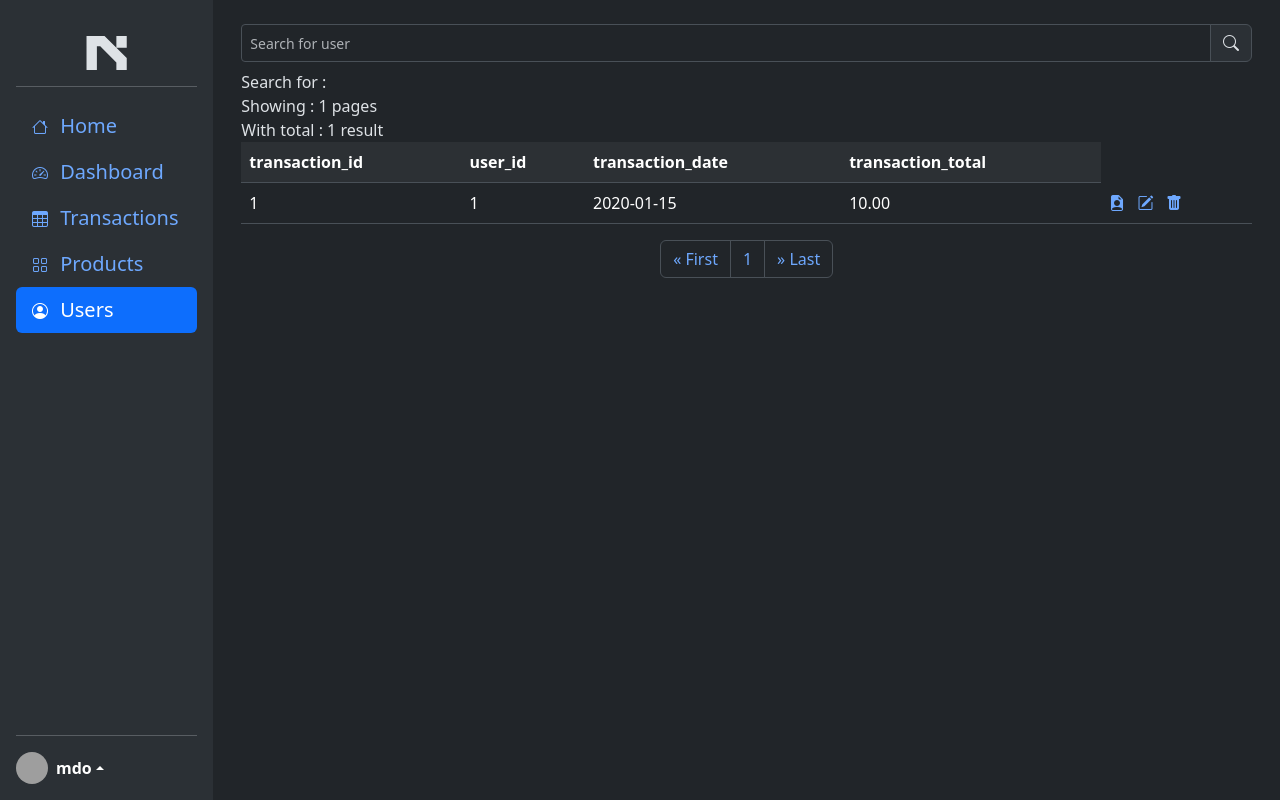
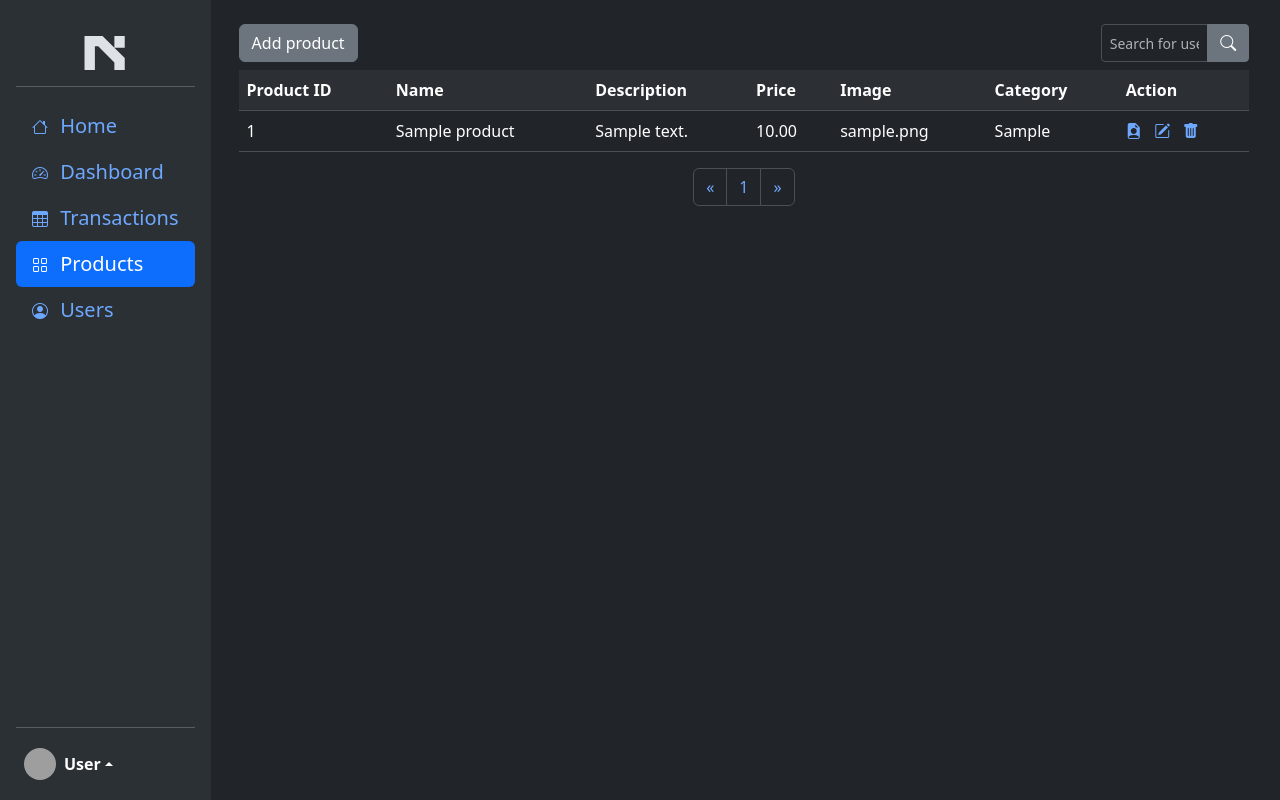
Before and after one commit to wickidie/web-kb2-main, a PHP site: page /transactions.php in a window 1280 px wide. Run offline with PHP 8.4, Linux system fonts and the light colour scheme; the visitor is signed in with stand-in values (Sample User, id 1); tables that the repository leaves empty hold one stand-in row (values such as "Sample post"); grey boxes are pictures that could not be loaded.

Commit message:
prd trans details

```diff
--- a/php/transaction-details.php
+++ b/php/transaction-details.php
@@ -183,11 +183,11 @@
                                         echo "<td>" . $row['quantity'] . "</td>";
                                         echo "<td>" . $row['product_price'] . "</td>";
                                         echo "<td>
-                                        <a href='users-detail.php?username=" . $row["username"] . "'>
+                                        <a href='users-detail.php?username=" . $row["transaction_detail_id"] . "'>
                                         <i class='bi bi-file-earmark-person-fill'></i></a> &nbsp;
-                                        <a href='edit-form.php?username=" . $row["username"] . "'>
+                                        <a href='edit-form.php?username=" . $row["transaction_detail_id"] . "'>
                                         <i class='bi bi-pencil-square'></i></a> &nbsp;
-                                        <a href='users-delete.php?username=" . $row['username'] . "'>
+                                        <a href='users-delete.php?username=" . $row['transaction_detail_id'] . "'>
                                         <i class='bi bi-trash-fill'></i></a></td>";
                                         echo "<tr>";
                                     }
--- a/php/transactions.php
+++ b/php/transactions.php
@@ -27,8 +27,7 @@
 <body>
     <div class="container-fluid">
         <div class="row flex-nowrap">
-            <div
-                class="d-flex flex-column bg-body-tertiary col-auto col-md-4 col-lg-3 col-xl-2 min-vh-100 justify-content-center p-3">
+            <div class="d-flex flex-column bg-body-tertiary col-auto min-vh-100 justify-content-center p-3">
                 <div class="pt-3 mb-auto">
                     <div class="d-flex text-decoration-none justify-content-center align-items-center">
                         <span class="fs-4 d-sm-inline">
@@ -44,7 +43,7 @@
                     <ul
                         class="nav nav-pills flex-column justify-content-center align-items-sm-stretch align-items-center">
                         <li class="nav-item py-2 py-sm-0">
-                            <a href="#" class="nav-link">
+                            <a href="home.php" class="nav-link">
                                 <i class="bi bi-house"></i>
                                 <span class="d-none fs-5 ms-2 d-sm-inline">
                                     Home
@@ -68,7 +67,7 @@
                             </a>
                         </li>
                         <li class="nav-item py-2 py-sm-0">
-                            <a href="products.php" class="nav-link">
+                            <a href="products.php" class="nav-link active" aria-current="page">
                                 <i class="bi bi-grid"></i>
                                 <span class="d-none fs-5 ms-2 d-sm-inline">
                                     Products
@@ -76,7 +75,7 @@
                             </a>
                         </li>
                         <li class="nav-item py-2 py-sm-0">
-                            <a href="#" class="nav-link active" aria-current="page">
+                            <a href="users.php" class="nav-link">
                                 <i class="bi bi-person-circle"></i>
                                 <span class="d-none fs-5 ms-2 d-sm-inline">
                                     Users
@@ -86,12 +85,14 @@
                     </ul>
                 </div>
                 <hr>
+                <div class="px-xl-2 p-1">
                     <div class="dropup">
                         <a href="#"
                             class="d-flex align-items-center link-body-emphasis text-decoration-none dropdown-toggle"
                             data-bs-toggle="dropdown" aria-expanded="false">
-                        <img src="https://github.com/mdo.png" alt="" width="32" height="32" class="rounded-circle me-2">
-                        <strong>mdo</strong>
+                            <img src="https://github.com/mdo.png" alt="" width="32" height="32"
+                                class="rounded-circle me-2">
+                            <span class="d-none d-sm-inline"><strong>User</strong></span>
                         </a>
                         <ul class="dropdown-menu text-small shadow">
                             <li><a class="dropdown-item" href="#">New project...</a></li>
@@ -100,34 +101,45 @@
                             <li>
                                 <hr class="dropdown-divider">
                             </li>
-                        <li><a class="dropdown-item" href="users-logout.php">Sign out</a></li>
+                            <li><a class="dropdown-item" href="logout.php">Sign out</a></li>
                         </ul>
+                    </div>
                 </div>
             </div>
             <div class="col-auto col-md-8 col-lg-9 col-xl-10 min-vh-100 justify-content-center p-3">
                 <div class="container">
+                    <div class="row justify-content-between align-items-center">
+                        <div class="col-2">
+                            <a href="product-form.php" class="btn btn-secondary">Add product</a>
+                        </div>
+                        <div class="col-2">
                             <form method="GET">
                                 <div class="input-group my-2">
                                     <input type="text" class="form-control form-control-sm" id="myInput" name="search"
                                         placeholder="Search for user" aria-label="Search" aria-describedby="searchph">
-                            <span class="input-group-text" id="searchph">
+                                    <span class="input-group-text btn btn-secondary rounded-end-1" id="searchph">
                                         <i class="bi bi-search"></i>
                                     </span>
                                 </div>
                             </form>
+                        </div>
+                    </div>
                     <table class="table table-hover table-striped" id="myTable">
                         <thead">
                             <tr>
-                                <th scope="col">transaction_id</th>
-                                <th scope="col">user_id</th>
-                                <th scope="col">transaction_date</th>
-                                <th scope="col">transaction_total</th>
+                                <th scope="col">Product ID</th>
+                                <th scope="col">Name</th>
+                                <th scope="col">Description</th>
+                                <th scope="col">Price</th>
+                                <th scope="col">Image</th>
+                                <th scope="col">Category</th>
+                                <th scope="col">Action</th>
                             </tr>
                             </thead>
                             <?php
                                 $items_per_page = 10;
                                 $search_value = '';
-                                $sql = "SELECT transaction_id, user_id, transaction_date, transaction_total FROM transactions";
+                                $sql = "SELECT product_id, product_name, product_description, product_price, product_img, product_category FROM products";
                                 $result = mysqli_query($conn, $sql);
                                 $rows = mysqli_num_rows($result);
 
@@ -137,26 +149,26 @@
                                 if (isset($_GET['search'])) {
                                     $search_value = $_GET['search'];
                                     if (!empty($_GET['search'])) {
-                                        $sql = "SELECT * FROM transactions where transaction_id like '%$search_value%' LIMIT $offset, $items_per_page";
+                                        $sql = "SELECT * FROM products where product_name like '%$search_value%' LIMIT $offset, $items_per_page";
                                         $result = mysqli_query($conn, $sql);
-                                        $sql = "SELECT * FROM transactions where transaction_id like '%$search_value%'";
+                                        $sql = "SELECT * FROM products where product_name like '%$search_value%'";
                                         $result_total = mysqli_query($conn, $sql);
                                         $rows = mysqli_num_rows($result_total);
                                     }else{
-                                        echo "Empty ";
-                                        $sql = "SELECT transaction_id, user_id, transaction_date, transaction_total FROM transactions WHERE 1 LIMIT $offset, $items_per_page";
+                                        // echo "Empty ";
+                                        $sql = "SELECT product_id, product_name, product_description, product_price, product_img, product_category FROM products WHERE 1 LIMIT $offset, $items_per_page";
                                         $result = mysqli_query($conn, $sql);
                                     }
                                 }else{
                                     // echo "Start ";
-                                    $sql = "SELECT transaction_id, user_id, transaction_date, transaction_total FROM transactions WHERE 1 LIMIT $offset, $items_per_page";
+                                    $sql = "SELECT product_id, product_name, product_description, product_price, product_img, product_category FROM products WHERE 1 LIMIT $offset, $items_per_page";
                                     $result = mysqli_query($conn, $sql);
                                 }
 
                                 $total_page=ceil($rows/$items_per_page);
-                                echo "Search for : $search_value <br>";
-                                echo "Showing : $total_page pages <br>";
-                                echo "With total : $rows result<br>";
+                                // echo "Search for : $search_value <br>";
+                                // echo "Showing : $total_page pages <br>";
+                                // echo "With total : $rows result<br>";
 
                                 $previous = $current_page - 1;
                                 $next = $current_page + 1;
@@ -168,22 +180,26 @@
                                     while($row = mysqli_fetch_assoc($result)) {
                                         echo "<tr>";
                                         $c++;
-                                        echo "<td>" . $row['transaction_id'] . "</td>";
+                                        echo "<td>" . $row['product_id'] . "</td>";
                                         // echo "<td>" . "<img src='https://www.w3schools.com/w3css/" . $row['avatar'] . "' class=' rounded' width='30px' height='30px'". "</td>";
-                                        echo "<td>" . $row['user_id'] . "</td>";
-                                        echo "<td>" . $row['transaction_date'] . "</td>";
-                                        echo "<td>" . $row['transaction_total'] . "</td>";
+                                        echo "<td>" . $row['product_name'] . "</td>";
+                                        echo "<td>" . $row['product_description'] . "</td>";
+                                        echo "<td>" . $row['product_price'] . "</td>";
+                                        echo "<td>" . $row['product_img'] . "</td>";
+                                        echo "<td>" . $row['product_category'] . "</td>";
                                         echo "<td>
-                                        <a href='users-detail.php?username=" . $row["transaction_id"] . "'>
+                                        <a href='product-detail.php?product_name=" . $row["product_name"] . "'>
                                         <i class='bi bi-file-earmark-person-fill'></i></a> &nbsp;
-                                        <a href='edit-form.php?username=" . $row["transaction_id"] . "'>
+                                        <a href='productEdit-form.php?product_name=" . $row["product_name"] . "'>
                                         <i class='bi bi-pencil-square'></i></a> &nbsp;
-                                        <a href='users-delete.php?username=" . $row['transaction_id'] . "'>
+                                        <a href='product-delete.php?product_name=" . $row['product_name'] . "'>
                                         <i class='bi bi-trash-fill'></i></a></td>";
                                         echo "<tr>";
                                     }
                                 } else {
-                                echo "0 results";
+                                echo "<tr>";
+                                echo "<td colspan='7' class='text-center'>" . "0 results" . "</td>";
+                                echo "<tr>";
                                 }
 
                                 mysqli_close($conn);
@@ -194,8 +210,8 @@
                         <ul class="pagination justify-content-center">
                             <li class="page-item">
                                 <a class="page-link"
-                                    <?php if($current_page > 1){ echo "href='users-logged.php?search=$search_value&?page=1'"; } ?>>
-                                    <span aria-hidden="true">&laquo First</span>
+                                    <?php if($current_page > 1){ echo "href='products.php?search=$search_value&?page=1'"; } ?>>
+                                    <span aria-hidden="true">&laquo</span>
                                 </a>
                             </li>
                             <?php
@@ -211,8 +227,8 @@
                             ?>
                             <li class="page-item">
                                 <a class="page-link"
-                                    <?php if($current_page < $total_page) { echo "href='users-logged.php??search=$search_value&page=$total_page'"; } ?>>
-                                    <span aria-hidden="true">&raquo Last</span>
+                                    <?php if($current_page < $total_page) { echo "href='products.php??search=$search_value&page=$total_page'"; } ?>>
+                                    <span aria-hidden="true">&raquo</span>
                                 </a>
                             </li>
                         </ul>
@@ -221,27 +237,6 @@
             </div>
         </div>
     </div>
-    <script>
-    function Search() {
-        var input, filter, table, tr, td, i;
-        input = document.getElementById("myInput");
-        filter = input.value.toUpperCase();
-        table = document.getElementById("myTable");
-        tr = table.getElementsByTagName("tr");
-        for (i = 0; i < tr.length; i++) {
-            td = tr[i].getElementsByTagName("td")[2];
-            if (td) {
-                txtValue = td.textContent || td.innerText;
-                if (txtValue.toUpperCase().indexOf(filter) > -1) {
-                    tr[i].style.display = "";
-                } else {
-                    tr[i].style.display = "none";
-                }
-            }
-        }
-    }
-    </script>
-
     <script src="https://cdn.jsdelivr.net/npm/bootstrap@5.3.2/dist/js/bootstrap.bundle.min.js"
         integrity="sha384-C6RzsynM9kWDrMNeT87bh95OGNyZPhcTNXj1NW7RuBCsyN/o0jlpcV8Qyq46cDfL" crossorigin="anonymous">
     </script>
```
Also changed, not shown: php/products.php (+49 -40 lines). Lines whose indentation alone changed are shown as unchanged.
